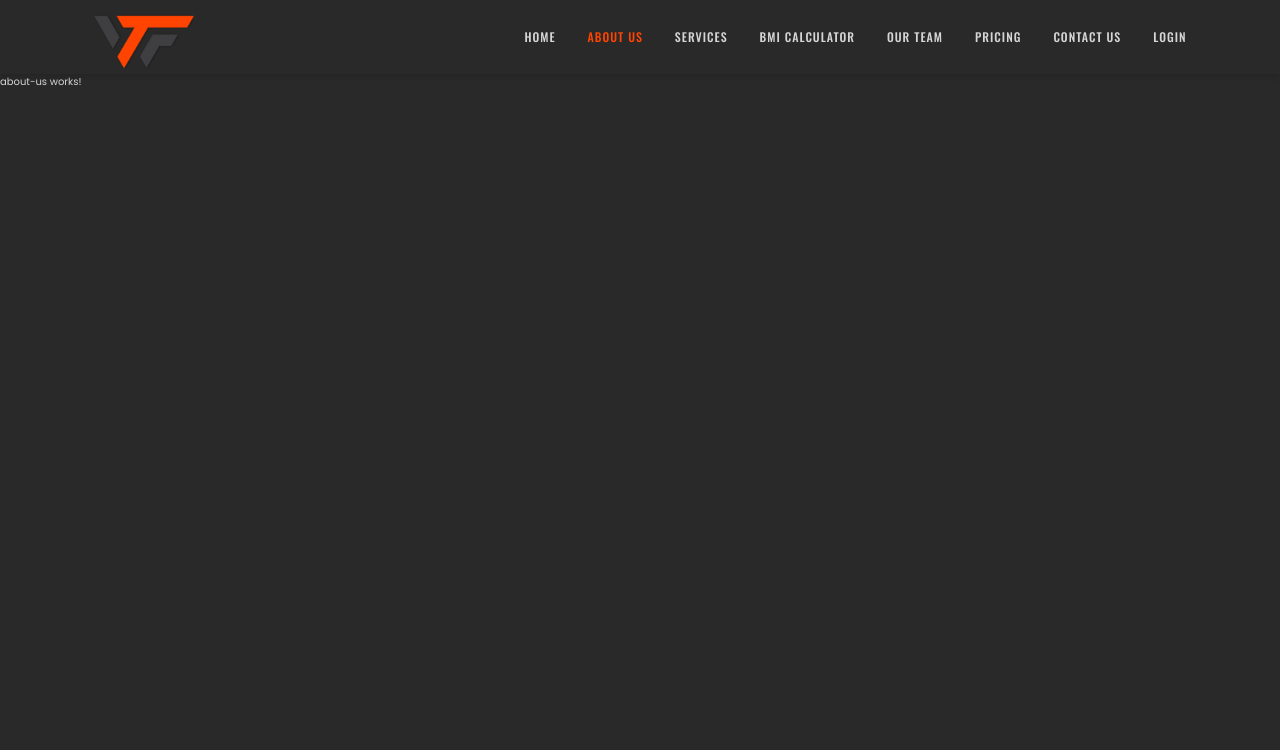
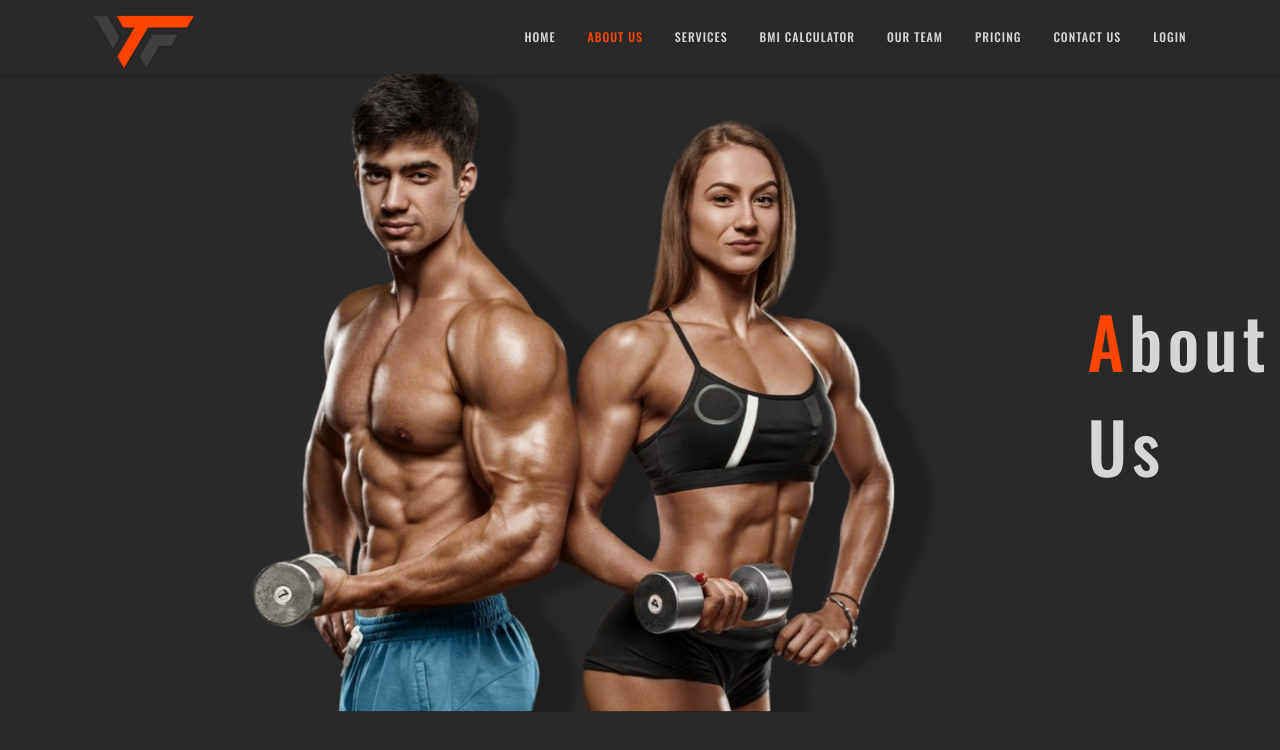
Before and after one commit to SatishKonduru/rskWFT, an Angular app: page /aboutus in a window 1280 px wide. Shown: the top 750 px of the page. Built offline with nearby package versions, Linux system fonts and the light colour scheme.

Commit message:
About us started

```diff
--- a/angular.json
+++ b/angular.json
@@ -28,10 +28,12 @@
               "@angular/material/prebuilt-themes/magenta-violet.css",
               "src/styles.css",
               "node_modules/bootstrap/dist/css/bootstrap.min.css",
-              "node_modules/@fortawesome/fontawesome-free/css/all.min.css"
+              "node_modules/@fortawesome/fontawesome-free/css/all.min.css",
+              "node_modules/aos/dist/aos.css"
             ],
             "scripts": [
-              "node_modules/bootstrap/dist/js/bootstrap.bundle.min.js"
+              "node_modules/bootstrap/dist/js/bootstrap.bundle.min.js",
+              "node_modules/aos/dist/aos.js"
             ]
           },
           "configurations": {
--- a/package.json
+++ b/package.json
@@ -27,6 +27,8 @@
     "@fortawesome/free-brands-svg-icons": "^6.7.1",
     "@fortawesome/free-regular-svg-icons": "^6.7.1",
     "@fortawesome/free-solid-svg-icons": "^6.7.1",
+    "animate.css": "^4.1.1",
+    "aos": "^2.3.4",
     "bootstrap": "^5.3.3",
     "rxjs": "~7.8.0",
     "tslib": "^2.3.0",
--- a/src/app/public-pages/about-us/about-us.component.css
+++ b/src/app/public-pages/about-us/about-us.component.css
@@ -0,0 +1,35 @@
+/* Container Styles */
+.container {
+  display: grid;
+  grid-template-columns: 1fr 1fr;
+  gap: 1rem;
+  place-items: center;
+  width: 100%; /* Ensure it takes full width */
+  height: 100%; /* Ensure it takes full height */
+}
+
+/* Image Section Styles */
+.img-section {
+  display: flex;
+  justify-content: center; /* Horizontally center the image */
+  align-items: center; /* Vertically center the image */
+  width: 100%; /* Take full width */
+  height: 100%; /* Take full height */
+}
+
+/* Make sure the image is responsive and centered */
+.img-section img {
+  max-width: 100rem; /* Ensure it doesn't overflow the container */
+  max-height: auto;
+  object-fit: contain; /* Maintain aspect ratio and contain it inside the container */
+  transform: translateX(0); /* Remove any manual translation */
+}
+.text-section {
+  font-size: var(--heading-section);
+  font-family: "Oswald", sans-serif;
+  letter-spacing: 5px;
+  font-weight: 500;
+}
+.text-section::first-letter {
+  color: var(--bg-primary);
+}
--- a/src/app/public-pages/about-us/about-us.component.html
+++ b/src/app/public-pages/about-us/about-us.component.html
@@ -1 +1,8 @@
-<p>about-us works!</p>
+<div class="container">
+  <div class="img-section animate__animated animate__slideInLeft">
+    <img src="img/man-women-3.png" />
+  </div>
+  <div class="text-section animate__animated animate__slideInRight">
+    About Us
+  </div>
+</div>
--- a/src/app/public-pages/about-us/about-us.component.ts
+++ b/src/app/public-pages/about-us/about-us.component.ts
@@ -1,11 +1,20 @@
-import { Component } from '@angular/core';
-
+import { Component, OnInit } from '@angular/core';
+import * as AOS from 'aos';
 @Component({
   selector: 'app-about-us',
   imports: [],
   templateUrl: './about-us.component.html',
-  styleUrl: './about-us.component.css'
+  styleUrl: './about-us.component.css',
 })
-export class AboutUsComponent {
-
+export class AboutUsComponent implements OnInit {
+  ngOnInit(): void {
+    AOS.init({
+      duration: 1000, // Animation duration in milliseconds
+      offset: 100, // Trigger animation 100px before the element is visible
+      once: false,
+    });
+  }
+  ngAfterViewChecked() {
+    AOS.refresh(); // Refresh AOS to detect new elements
+  }
 }
--- a/src/styles.css
+++ b/src/styles.css
@@ -1,4 +1,5 @@
 @import "../node_modules/@fontsource/poppins/index.css";
+@import "../node_modules/animate.css/animate.min.css";
 
 * {
   margin: 0;
```
Also changed, not shown: 1 other file (tests, documents, lock files or other folders).
